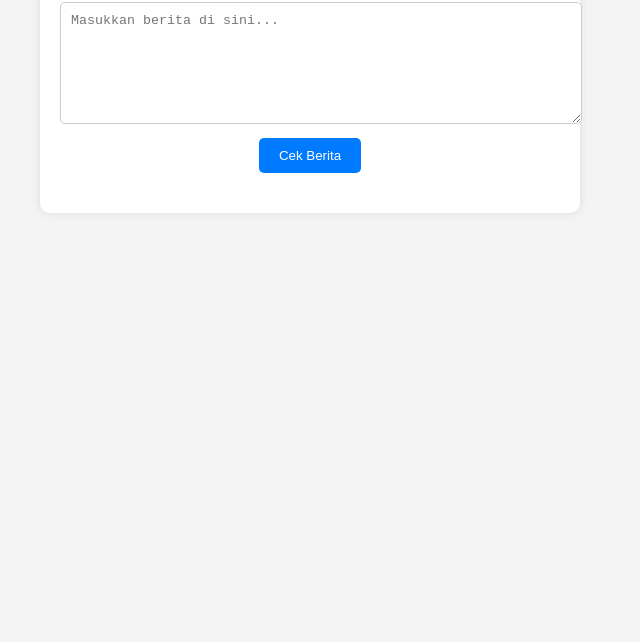
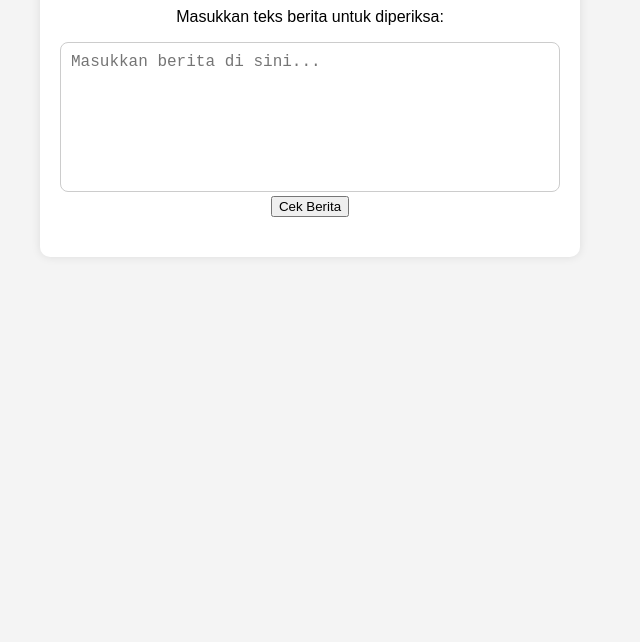
Before and after one commit to MrHanderson/ferickganteng, a plain HTML site: page index.html in a window 1280 px wide. Shown: the part 158-800 px from the top of the page, without its empty margins (330-970 px from the left). Drawn offline with Linux system fonts and the light colour scheme.

Commit message:
Update index.html

```diff
--- a/index.html
+++ b/index.html
@@ -12,29 +12,24 @@
         padding: 20px;
       }
       .container {
+        max-width: 500px;
+        margin: 50px auto;
+        padding: 20px;
         background: white;
-        padding: 20px;
         border-radius: 10px;
-        box-shadow: 0 0 10px rgba(0, 0, 0, 0.1);
-        max-width: 500px;
-        margin: auto;
+        box-shadow: 0px 0px 10px rgba(0, 0, 0, 0.1);
+        text-align: center;
       }
+
       textarea {
         width: 100%;
-        height: 100px;
-        margin-top: 10px;
+        height: 150px;
         padding: 10px;
-        border-radius: 5px;
+        font-size: 16px;
         border: 1px solid #ccc;
-      }
-      button {
-        margin-top: 10px;
-        padding: 10px 20px;
-        border: none;
-        background-color: #007bff;
-        color: white;
-        border-radius: 5px;
-        cursor: pointer;
+        border-radius: 8px;
+        resize: none;
+        box-sizing: border-box; /* Supaya tidak melebihi container */
       }
       button:hover {
         background-color: #0056b3;
@@ -46,13 +41,14 @@
     </style>
   </head>
   <body>
-    <div class="container">
+   <div class="container">
       <h2>AI Hoax Detector</h2>
       <p>Masukkan teks berita untuk diperiksa:</p>
       <textarea
         id="newsInput"
         placeholder="Masukkan berita di sini..."
       ></textarea>
+      <br />
       <button onclick="checkNews()">Cek Berita</button>
       <p id="result"></p>
     </div>
```
